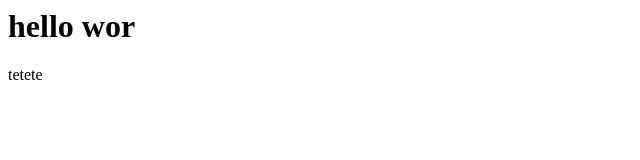
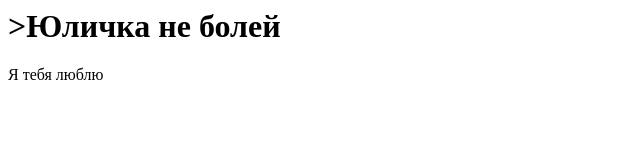
Before and after one commit to KuzminAnton/ot, a plain HTML site: page index.html in a window 1280 px wide. Shown: the whole page, without its empty margins (0-640 px from the left). Drawn offline with Linux system fonts and the light colour scheme.

Commit message:
first commit

```diff
--- a/index.html
+++ b/index.html
@@ -1,2 +1,2 @@
-<h1>hello wor</h1>
-<p>tetete</p>
+<h1>>Юличка не болей</h1>
+<p>Я тебя люблю</p>
```
